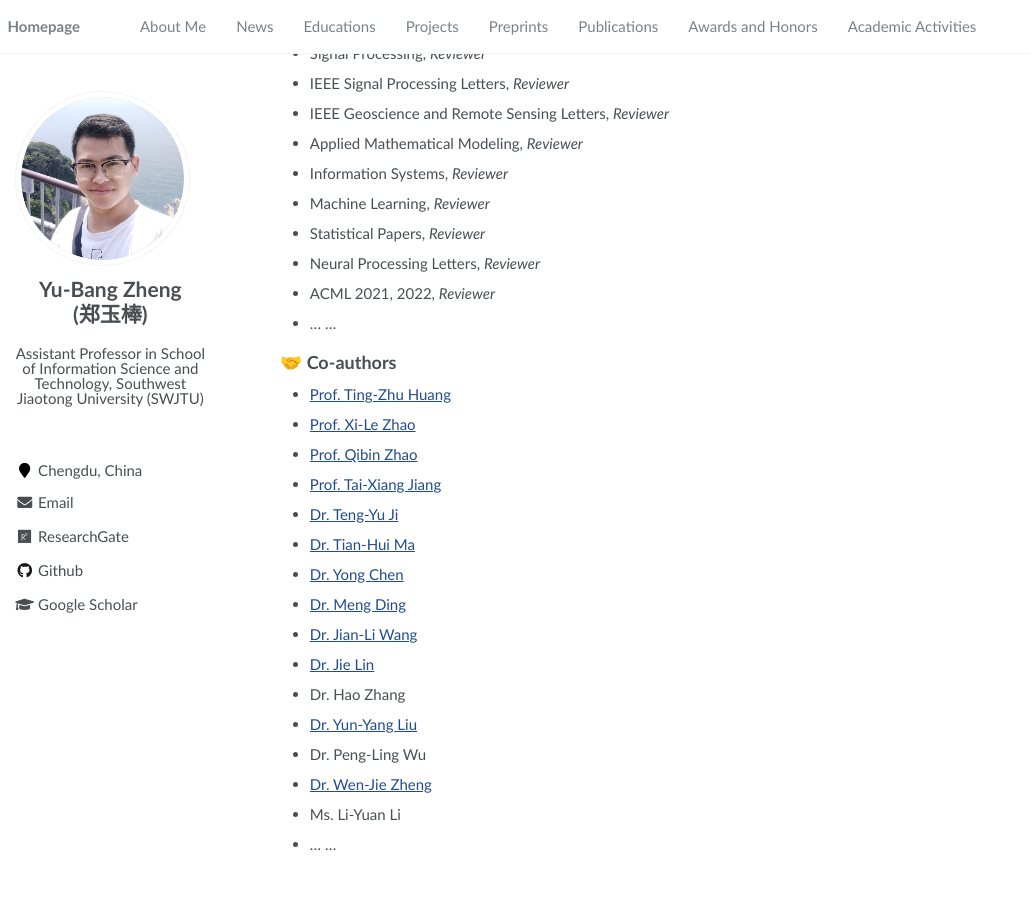
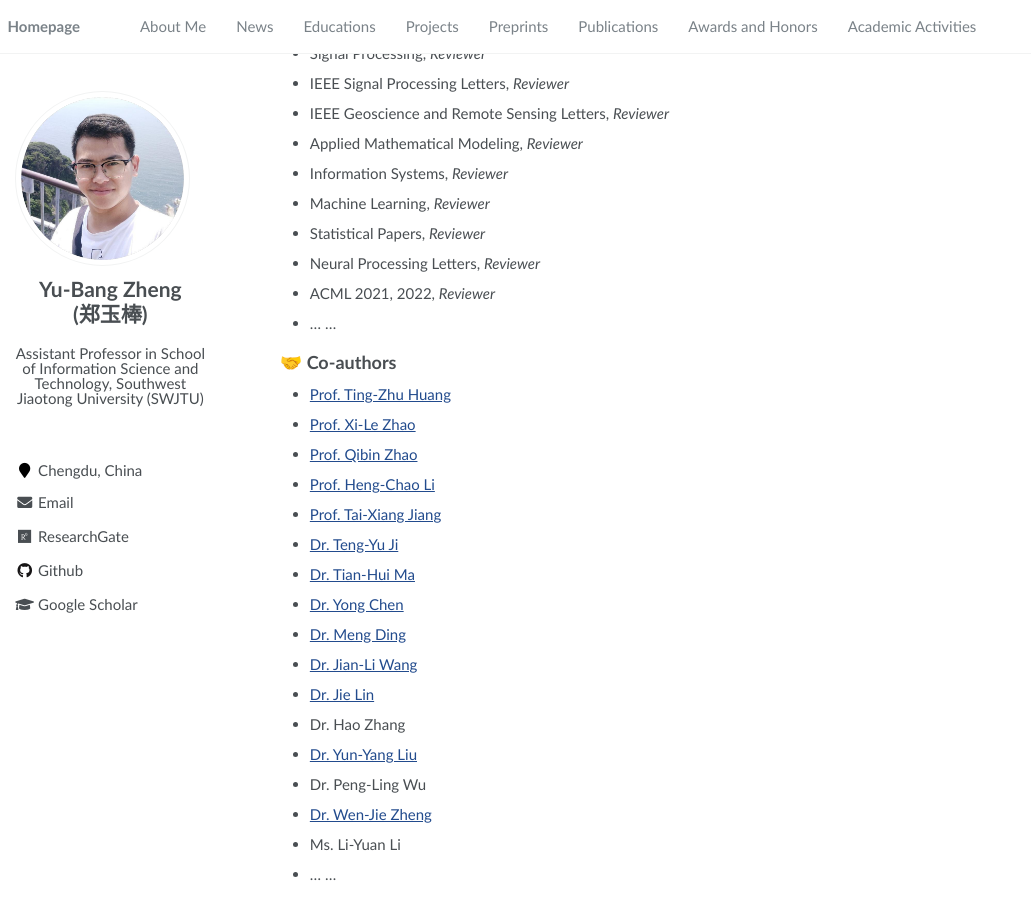
Before and after one commit to YuBangZheng/yubangzheng.github.io, a Jekyll site: the page built from pages/about.md, in a window 1280 px wide and 900 px high, scrolled down 3099 px. Shown: the whole window, without its empty margins (0-1031 px from the left). Built offline with Jekyll 4.4.1, drawn with Linux system fonts in a browser that asks for light colours; a script that is not in the unit is left out; before the commit the page ends 3969 px from its top, so only the background shows below that.

Commit message:
Update about.md

```diff
--- a/pages/about.md
+++ b/pages/about.md
@@ -151,6 +151,7 @@ My current research interests include tensor modeling and computing, tensor lear
 -  [Prof. Ting-Zhu Huang](http://www.math.uestc.edu.cn/info/1081/2041.htm)
 -  [Prof. Xi-Le Zhao](https://zhaoxile.github.io/)
 -  [Prof. Qibin Zhao](https://qibinzhao.github.io)
+-  [Prof. Heng-Chao Li](https://www.researchgate.net/profile/Heng-Chao-Li)
 -  [Prof. Tai-Xiang Jiang](https://taixiangjiang.github.io)
 -  [Dr. Teng-Yu Ji](https://sites.google.com/site/tengyuji90/)
 -  [Dr. Tian-Hui Ma](https://dblp.org/pid/173/2719.html)
```
